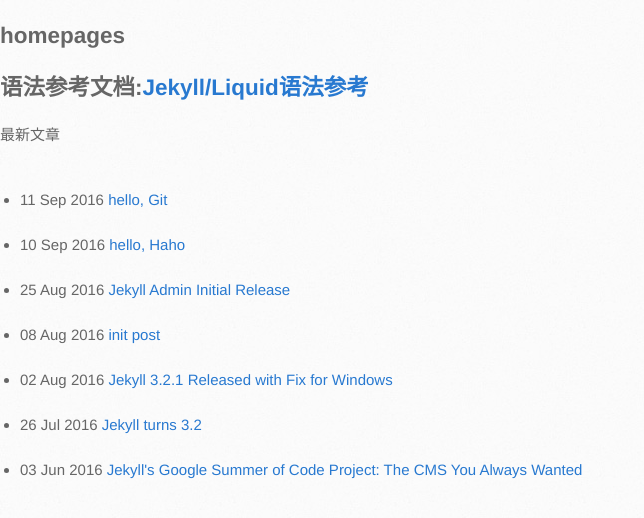
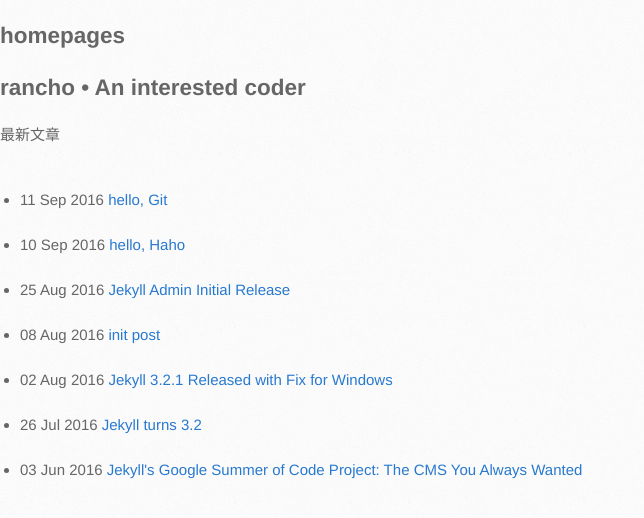
Before and after one commit to binbin666/binbin666.github.io, a Jekyll site: the page built from index.html, in a window 1280 px wide. Shown: the top 518 px of the page, without its empty margins (0-644 px from the left). Built offline with Jekyll 4.4.1, drawn with Linux system fonts in a browser that asks for light colours.

Commit message:
post upload 7.70

```diff
--- a/_includes/top.html
+++ b/_includes/top.html
@@ -13,7 +13,3 @@
     <!--[if lt IE 9]>
     <script src="//html5shiv.googlecode.com/svn/trunk/html5.js"></script>
     <![endif]-->
-
-    <title>{{ page.title }}</title>
-  </head>
-  <body class="wrap">
--- a/_layouts/default.html
+++ b/_layouts/default.html
@@ -1,4 +1,7 @@
 {% include top.html %}
+    <title>{{ page.title }}</title>
+  </head>
+  <body class="wrap">
 
   {{ content }}
 
--- a/index.html
+++ b/index.html
@@ -2,8 +2,9 @@
 layout: default
 title: homepages
 ---
+
 <h2>{{ page.title }}</h2>
-<h2>语法参考文档:<a href="/2016-08-09-Jekyll-Liquid-doc.html">Jekyll/Liquid语法参考</a></h2>
+<h2>{{ site.name }}</h2>
 <p>最新文章</p>
 <ul>
 　　{% for post in site.posts %}
@@ -20,4 +22,4 @@
 <br>
 QQ：156143422
 <br>
-Blog：<a href="http://wp.iotor.site">wp-blog</a> -->
+Blog：<a href="http://wp.iotor.site">wp-blog</a>  -->
```
Also changed, not shown: other parts of index.html (+1 -0 lines).
